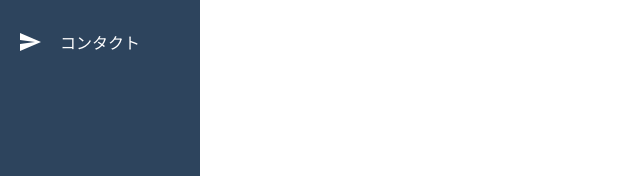
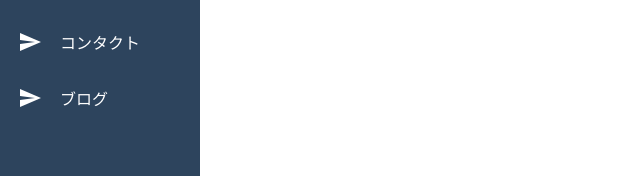
Before and after one commit to tomy-frontend/React-sidebar, a React (Create React App) app: page / in a window 1280 px wide. Shown: the part 317-493 px from the top of the page, without its empty margins (0-640 px from the left). Built offline with nearby package versions, Linux system fonts and the light colour scheme.

Commit message:
新機能開発ブランチ作成first commit

```diff
--- a/public/index.html
+++ b/public/index.html
@@ -4,7 +4,6 @@
     <meta charset="utf-8" />
     <link rel="icon" href="%PUBLIC_URL%/favicon.ico" />
     <meta name="viewport" content="width=device-width, initial-scale=1" />
-    <meta name="theme-color" content="#000000" />
     <meta
       name="description"
       content="Web site created using create-react-app"
--- a/src/components/SidebarData.js
+++ b/src/components/SidebarData.js
@@ -27,4 +27,9 @@ export const SidebarData = [
     icon: <SendIcon />,
     link: "/contact",
   },
+  {
+    title: "ブログ",
+    icon: <SendIcon />,
+    link: "/blog",
+  },
 ];
```
